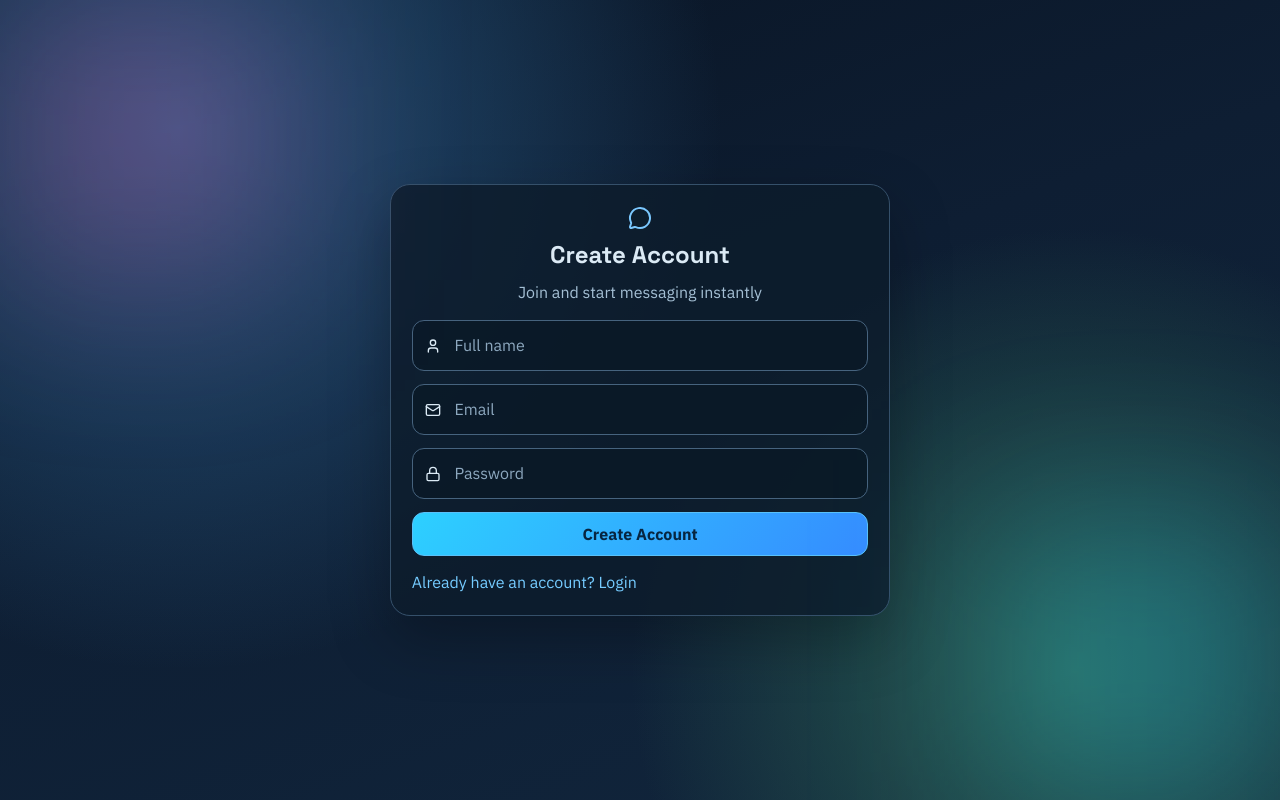
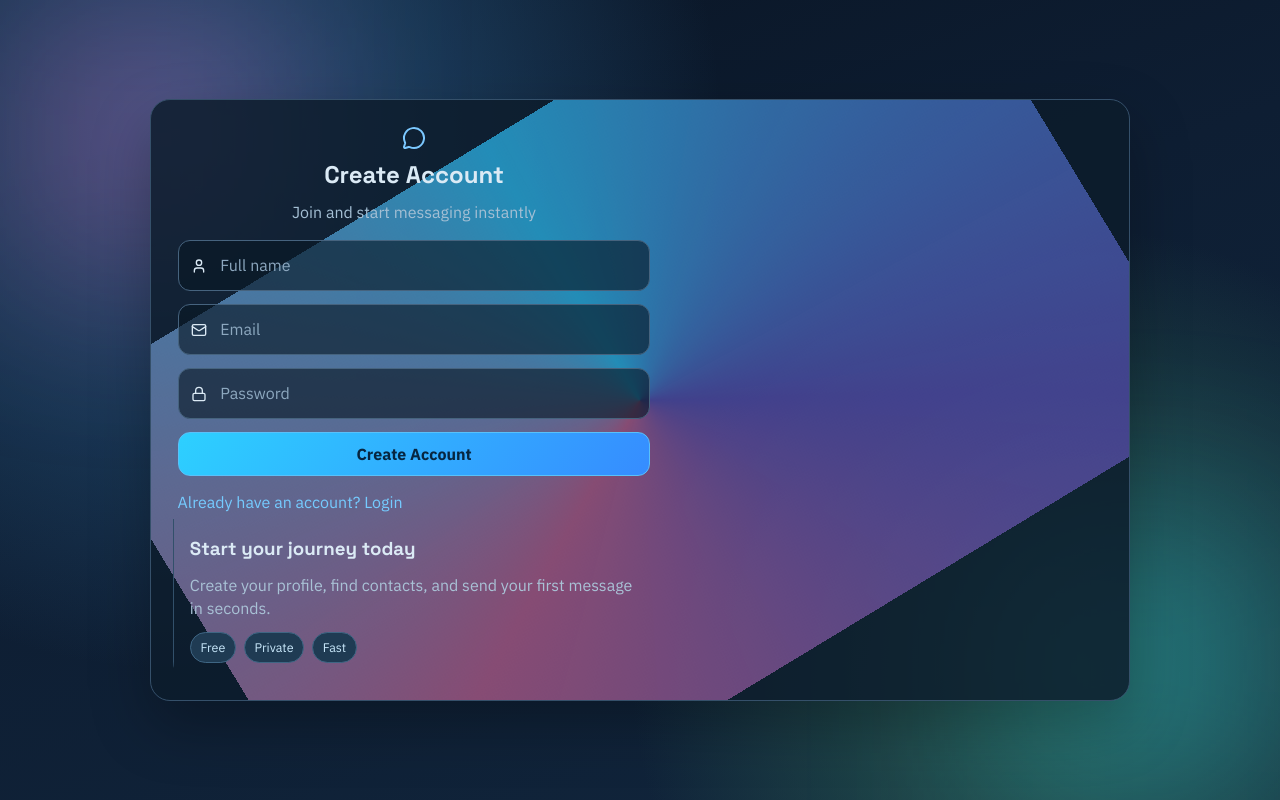
Before and after one commit to vini4721/chatify, a React app in the folder Frontend/: page /signup in a window 1280 px wide. Built offline with nearby package versions, Linux system fonts and the light colour scheme; no server answers; the HTML template or start-up script is replaced by a standard one.

Commit message:
feat: add animated container auth split layout and interactive sounds

```diff
--- /dev/null
+++ b/Frontend/src/components/BorderAnimatedContainer.jsx
@@ -0,0 +1,9 @@
+function BorderAnimatedContainer({ children, className = '' }) {
+  return (
+    <div className={`border-animated ${className}`.trim()}>
+      <div className="border-animated-inner">{children}</div>
+    </div>
+  );
+}
+
+export default BorderAnimatedContainer;
--- a/Frontend/src/components/MessageInput.jsx
+++ b/Frontend/src/components/MessageInput.jsx
@@ -1,6 +1,7 @@
 import { useRef, useState } from 'react';
 import { ImageIcon, SendIcon, XIcon } from 'lucide-react';
 import { useChatStore } from '../store/useChatStore';
+import useKeyboardSound from '../hooks/useKeyboardSound';
 
 function MessageInput() {
   const [text, setText] = useState('');
@@ -8,6 +9,7 @@ function MessageInput() {
   const fileInputRef = useRef(null);
 
   const typingTimeout = useRef(null);
+  const { playKeySound } = useKeyboardSound();
   const { sendMessage, emitTypingStart, emitTypingStop } = useChatStore();
 
   const handleImage = (event) => {
@@ -34,6 +36,7 @@ function MessageInput() {
 
   const handleTextChange = (event) => {
     setText(event.target.value);
+    playKeySound();
     emitTypingStart();
 
     if (typingTimeout.current) {
--- a/Frontend/src/components/ProfileHeader.jsx
+++ b/Frontend/src/components/ProfileHeader.jsx
@@ -2,9 +2,11 @@ import { useRef } from 'react';
 import { LogOutIcon, Volume2Icon, VolumeXIcon } from 'lucide-react';
 import { useAuthStore } from '../store/useAuthStore';
 import { useChatStore } from '../store/useChatStore';
+import useUiClickSound from '../hooks/useUiClickSound';
 
 function ProfileHeader() {
   const fileInputRef = useRef(null);
+  const { playClick } = useUiClickSound();
   const { authUser, logout, updateProfile } = useAuthStore();
   const { isSoundEnabled, toggleSound } = useChatStore();
 
@@ -47,10 +49,24 @@ function ProfileHeader() {
       </div>
 
       <div className="profile-actions">
-        <button type="button" className="icon-btn" onClick={toggleSound}>
+        <button
+          type="button"
+          className="icon-btn"
+          onClick={() => {
+            playClick();
+            toggleSound();
+          }}
+        >
           {isSoundEnabled ? <Volume2Icon size={18} /> : <VolumeXIcon size={18} />}
         </button>
-        <button type="button" className="icon-btn" onClick={logout}>
+        <button
+          type="button"
+          className="icon-btn"
+          onClick={() => {
+            playClick();
+            logout();
+          }}
+        >
           <LogOutIcon size={18} />
         </button>
       </div>
--- /dev/null
+++ b/Frontend/src/hooks/useKeyboardSound.js
@@ -0,0 +1,38 @@
+import { useRef } from 'react';
+
+function useKeyboardSound() {
+  const ctxRef = useRef(null);
+
+  const ensureContext = () => {
+    if (!ctxRef.current) {
+      ctxRef.current = new (window.AudioContext || window.webkitAudioContext)();
+    }
+    return ctxRef.current;
+  };
+
+  const playKeySound = () => {
+    try {
+      const ctx = ensureContext();
+      const osc = ctx.createOscillator();
+      const gain = ctx.createGain();
+
+      osc.type = 'square';
+      osc.frequency.value = 950 + Math.random() * 140;
+      gain.gain.value = 0.015;
+
+      osc.connect(gain);
+      gain.connect(ctx.destination);
+
+      const now = ctx.currentTime;
+      osc.start(now);
+      gain.gain.exponentialRampToValueAtTime(0.0001, now + 0.03);
+      osc.stop(now + 0.03);
+    } catch {
+      // browsers can block sound until first user gesture
+    }
+  };
+
+  return { playKeySound };
+}
+
+export default useKeyboardSound;
--- /dev/null
+++ b/Frontend/src/hooks/useUiClickSound.js
@@ -0,0 +1,38 @@
+import { useRef } from 'react';
+
+function useUiClickSound() {
+  const ctxRef = useRef(null);
+
+  const ensureContext = () => {
+    if (!ctxRef.current) {
+      ctxRef.current = new (window.AudioContext || window.webkitAudioContext)();
+    }
+    return ctxRef.current;
+  };
+
+  const playClick = () => {
+    try {
+      const ctx = ensureContext();
+      const osc = ctx.createOscillator();
+      const gain = ctx.createGain();
+
+      osc.type = 'triangle';
+      osc.frequency.value = 520;
+      gain.gain.value = 0.02;
+
+      osc.connect(gain);
+      gain.connect(ctx.destination);
+
+      const now = ctx.currentTime;
+      osc.start(now);
+      gain.gain.exponentialRampToValueAtTime(0.0001, now + 0.05);
+      osc.stop(now + 0.05);
+    } catch {
+      // ignore audio context errors
+    }
+  };
+
+  return { playClick };
+}
+
+export default useUiClickSound;
--- a/Frontend/src/index.css
+++ b/Frontend/src/index.css
@@ -95,6 +95,72 @@ input {
   border-radius: 20px;
   padding: 1.3rem;
   box-shadow: 0 24px 60px rgba(0, 0, 0, 0.28);
+}
+
+.auth-card.split {
+  width: min(980px, 100%);
+  display: grid;
+  grid-template-columns: 1fr 0.9fr;
+  gap: 1rem;
+}
+
+.auth-main {
+  padding: 0.3rem;
+}
+
+.auth-aside {
+  border-left: 1px solid #32506a;
+  padding: 1rem;
+  display: grid;
+  align-content: center;
+  gap: 0.75rem;
+}
+
+.auth-aside p {
+  color: #a9c2d6;
+}
+
+.badge-row {
+  display: flex;
+  flex-wrap: wrap;
+  gap: 0.5rem;
+}
+
+.auth-badge {
+  border: 1px solid #3f6684;
+  color: #c9e8fb;
+  background: #1f3b53;
+  border-radius: 999px;
+  padding: 0.32rem 0.6rem;
+  font-size: 0.78rem;
+}
+
+.border-animated {
+  position: relative;
+  border-radius: 20px;
+  overflow: hidden;
+}
+
+.border-animated::before {
+  content: '';
+  position: absolute;
+  inset: -1px;
+  background: conic-gradient(
+    from 0deg,
+    rgba(46, 199, 255, 0.65),
+    rgba(128, 108, 255, 0.45),
+    rgba(255, 123, 185, 0.5),
+    rgba(46, 199, 255, 0.65)
+  );
+  animation: spin 6s linear infinite;
+}
+
+.border-animated-inner {
+  position: relative;
+  margin: 1px;
+  border-radius: 19px;
+  overflow: hidden;
+  height: 100%;
 }
 
 .auth-heading {
@@ -533,6 +599,15 @@ input {
 }
 
 @media (max-width: 920px) {
+  .auth-card.split {
+    grid-template-columns: 1fr;
+  }
+
+  .auth-aside {
+    border-left: 0;
+    border-top: 1px solid #32506a;
+  }
+
   .chat-shell-v2 {
     grid-template-columns: 1fr;
   }
--- a/Frontend/src/pages/ChatPage.jsx
+++ b/Frontend/src/pages/ChatPage.jsx
@@ -5,12 +5,13 @@ import ChatsList from '../components/ChatsList';
 import ContactList from '../components/ContactList';
 import NoConversationPlaceholder from '../components/NoConversationPlaceholder';
 import ProfileHeader from '../components/ProfileHeader';
+import BorderAnimatedContainer from '../components/BorderAnimatedContainer';
 
 function ChatPage() {
   const { activeTab, selectedUser } = useChatStore();
 
   return (
-    <div className="chat-shell-v2">
+    <BorderAnimatedContainer className="chat-shell-v2">
       <aside className="chat-left">
         <ProfileHeader />
         <ActiveTabSwitch />
@@ -22,7 +23,7 @@ function ChatPage() {
       <section className="chat-right">
         {selectedUser ? <ChatContainer /> : <NoConversationPlaceholder />}
       </section>
-    </div>
+    </BorderAnimatedContainer>
   );
 }
 
--- a/Frontend/src/pages/LoginPage.jsx
+++ b/Frontend/src/pages/LoginPage.jsx
@@ -2,6 +2,7 @@ import { useState } from 'react';
 import { Link } from 'react-router-dom';
 import { LockIcon, MailIcon, MessageCircleIcon } from 'lucide-react';
 import { useAuthStore } from '../store/useAuthStore';
+import BorderAnimatedContainer from '../components/BorderAnimatedContainer';
 
 function LoginPage() {
   const [formData, setFormData] = useState({ email: '', password: '' });
@@ -14,7 +15,8 @@ function LoginPage() {
 
   return (
     <div className="auth-page">
-      <section className="auth-card">
+      <BorderAnimatedContainer className="auth-card split">
+        <section className="auth-main">
           <div className="auth-heading">
             <MessageCircleIcon />
             <h2>Welcome Back</h2>
@@ -57,6 +59,17 @@ function LoginPage() {
             Need an account? Sign up
           </Link>
         </section>
+
+        <aside className="auth-aside">
+          <h3>Connect anytime, anywhere</h3>
+          <p>Realtime chat, images, online status and modern messaging flow.</p>
+          <div className="badge-row">
+            <span className="auth-badge">Realtime</span>
+            <span className="auth-badge">Secure</span>
+            <span className="auth-badge">Simple</span>
+          </div>
+        </aside>
+      </BorderAnimatedContainer>
     </div>
   );
 }
--- a/Frontend/src/pages/SignUpPage.jsx
+++ b/Frontend/src/pages/SignUpPage.jsx
@@ -2,6 +2,7 @@ import { useState } from 'react';
 import { Link } from 'react-router-dom';
 import { LockIcon, MailIcon, MessageCircleIcon, UserIcon } from 'lucide-react';
 import { useAuthStore } from '../store/useAuthStore';
+import BorderAnimatedContainer from '../components/BorderAnimatedContainer';
 
 function SignUpPage() {
   const [formData, setFormData] = useState({ name: '', email: '', password: '' });
@@ -14,7 +15,8 @@ function SignUpPage() {
 
   return (
     <div className="auth-page">
-      <section className="auth-card">
+      <BorderAnimatedContainer className="auth-card split">
+        <section className="auth-main">
           <div className="auth-heading">
             <MessageCircleIcon />
             <h2>Create Account</h2>
@@ -71,6 +73,17 @@ function SignUpPage() {
             Already have an account? Login
           </Link>
         </section>
+
+        <aside className="auth-aside">
+          <h3>Start your journey today</h3>
+          <p>Create your profile, find contacts, and send your first message in seconds.</p>
+          <div className="badge-row">
+            <span className="auth-badge">Free</span>
+            <span className="auth-badge">Private</span>
+            <span className="auth-badge">Fast</span>
+          </div>
+        </aside>
+      </BorderAnimatedContainer>
     </div>
   );
 }
```
Lines whose indentation alone changed are shown as unchanged.
